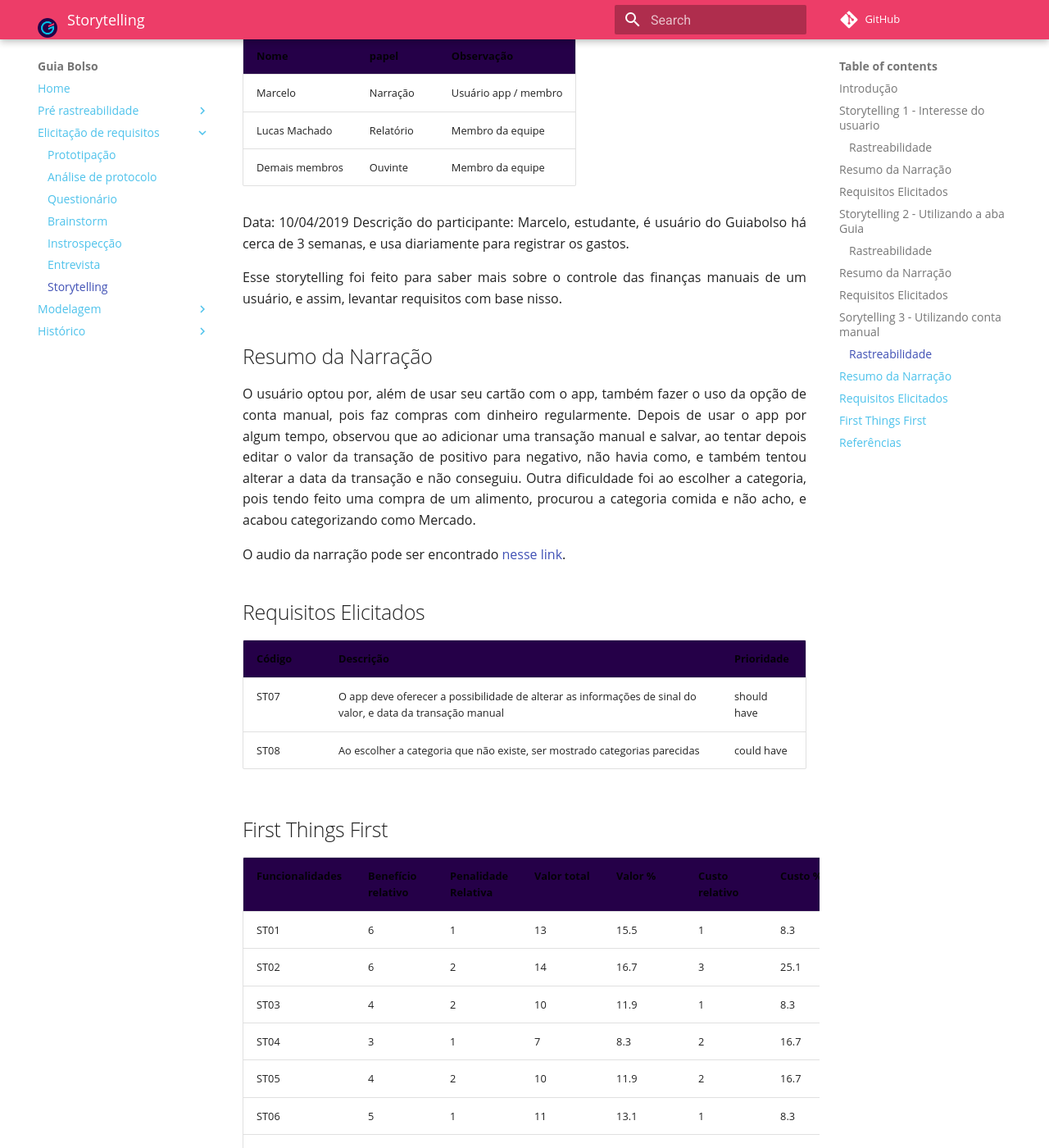
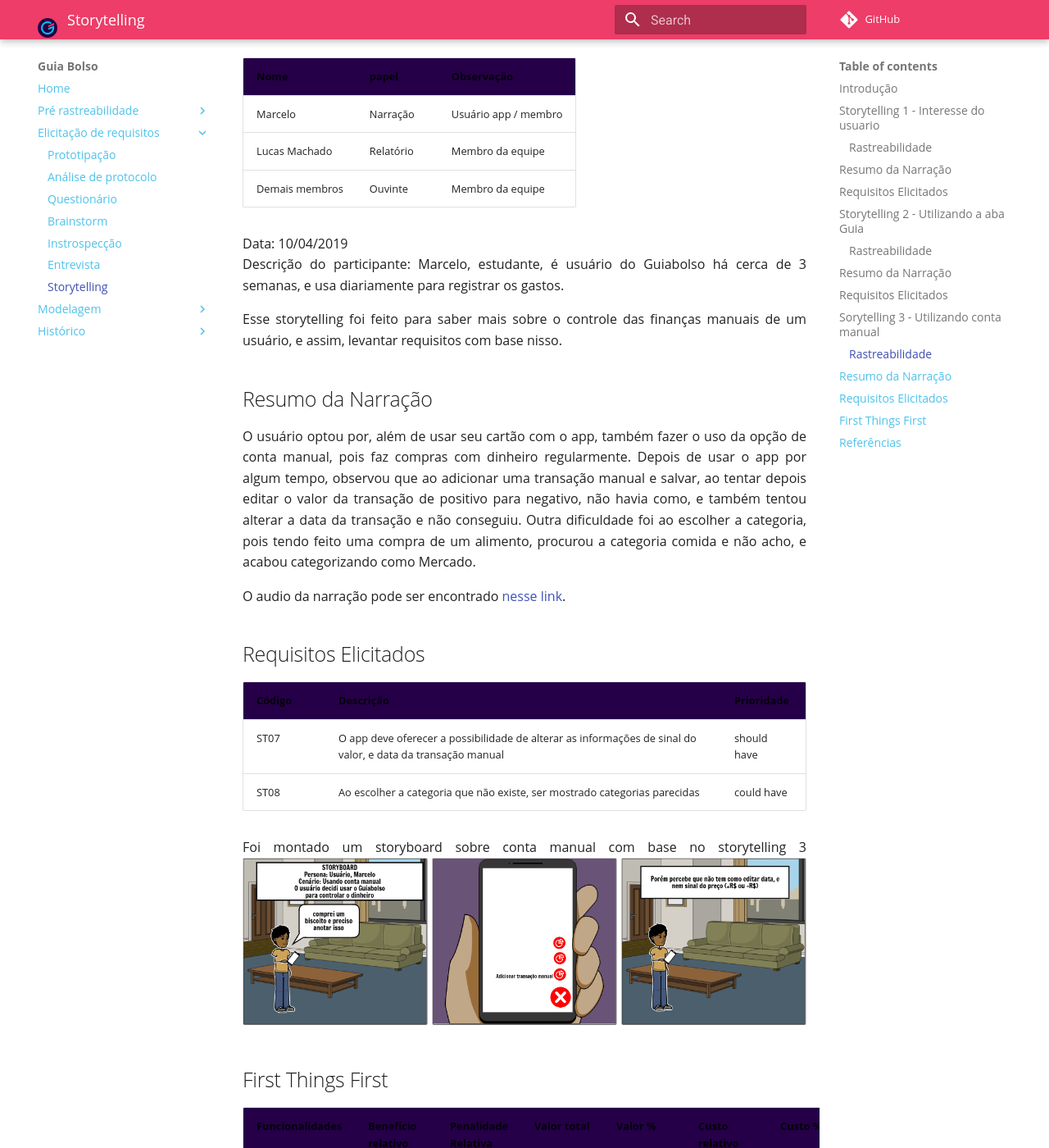
Before and after one commit to fga-disciplinas/2019.1-Guia-Bolso, an MkDocs documentation site: the page built from docs/elicitacao-de-requisitos/storytelling.md, in a window 1280 px wide and 1400 px high, scrolled down 2522 px. Shown: the whole window at 82% size. Built offline with MkDocs 1.6.1 and Material for MkDocs 9.7.7, drawn with Linux system fonts in a browser that asks for light colours; comment, search, counter and statistics services are not loaded; old or Windows-style settings are respelled for this version of MkDocs; some of the changed text lies outside the part shown.

Commit message:
adicionado storyboard sobre uso de conta manual

```diff
--- a/docs/elicitacao-de-requisitos/storytelling.md
+++ b/docs/elicitacao-de-requisitos/storytelling.md
@@ -37,7 +37,7 @@
 | Lucas Machado | Narração | Usuário app / membro |
 | Marcelo | Relatorio | Membro da equipe |
 
-Data: 09/04/2019
+Data: 09/04/2019 </br>
 Descrição do participante: Lucas Machado, estudante, é usuário do Guiabolso há algumas semanas, e busca economizar com as compras com alimento.
 
 Esse storytelling foi feito para saber a experiência de um usuário com a aba guia do aplicativo, e assim, levantar requisitos.
@@ -67,7 +67,7 @@
 | Lucas Machado | Relatório | Membro da equipe |
 | Demais membros | Ouvinte | Membro da equipe |
 
-Data: 10/04/2019
+Data: 10/04/2019 </br>
 Descrição do participante: Marcelo, estudante, é usuário do Guiabolso há cerca de 3 semanas, e usa diariamente para registrar os gastos.
 
 Esse storytelling foi feito para saber mais sobre o controle das finanças manuais de um usuário, e assim, levantar requisitos com base nisso.
@@ -89,6 +89,9 @@
 | ST07 | O app deve oferecer a possibilidade de alterar as informações de sinal do valor, e data da transação manual | should  have |
 | ST08 | Ao escolher a categoria que não existe, ser mostrado categorias parecidas | could have |
 
+Foi montado um storyboard sobre conta manual com base no storytelling 3
+![](../img/storyboard/storyboard_conta_manual.png)
+
 ## First Things First
 
 
```
Also changed, not shown: docs/img/storyboard/storyboard_conta_manual.png (added).
